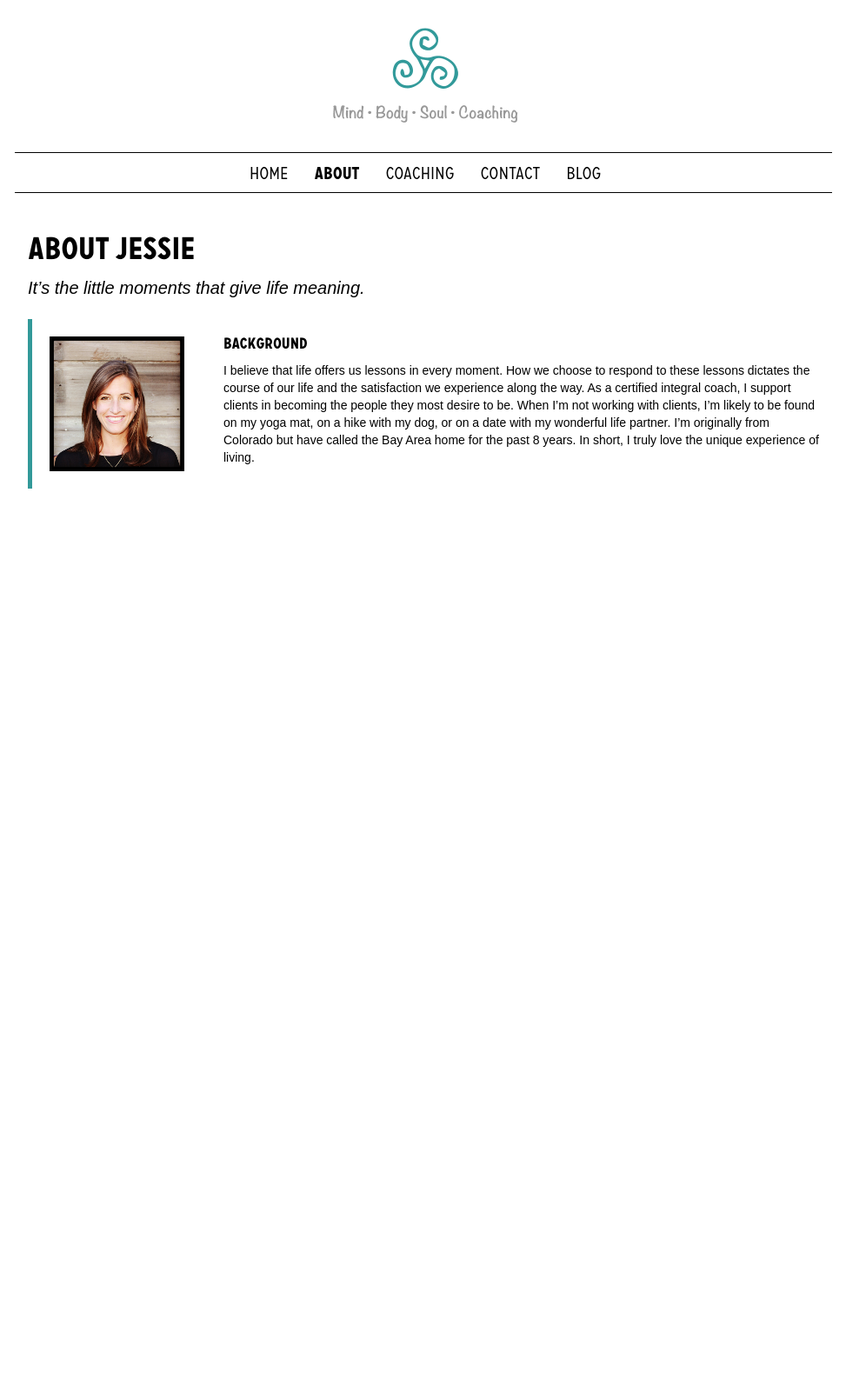
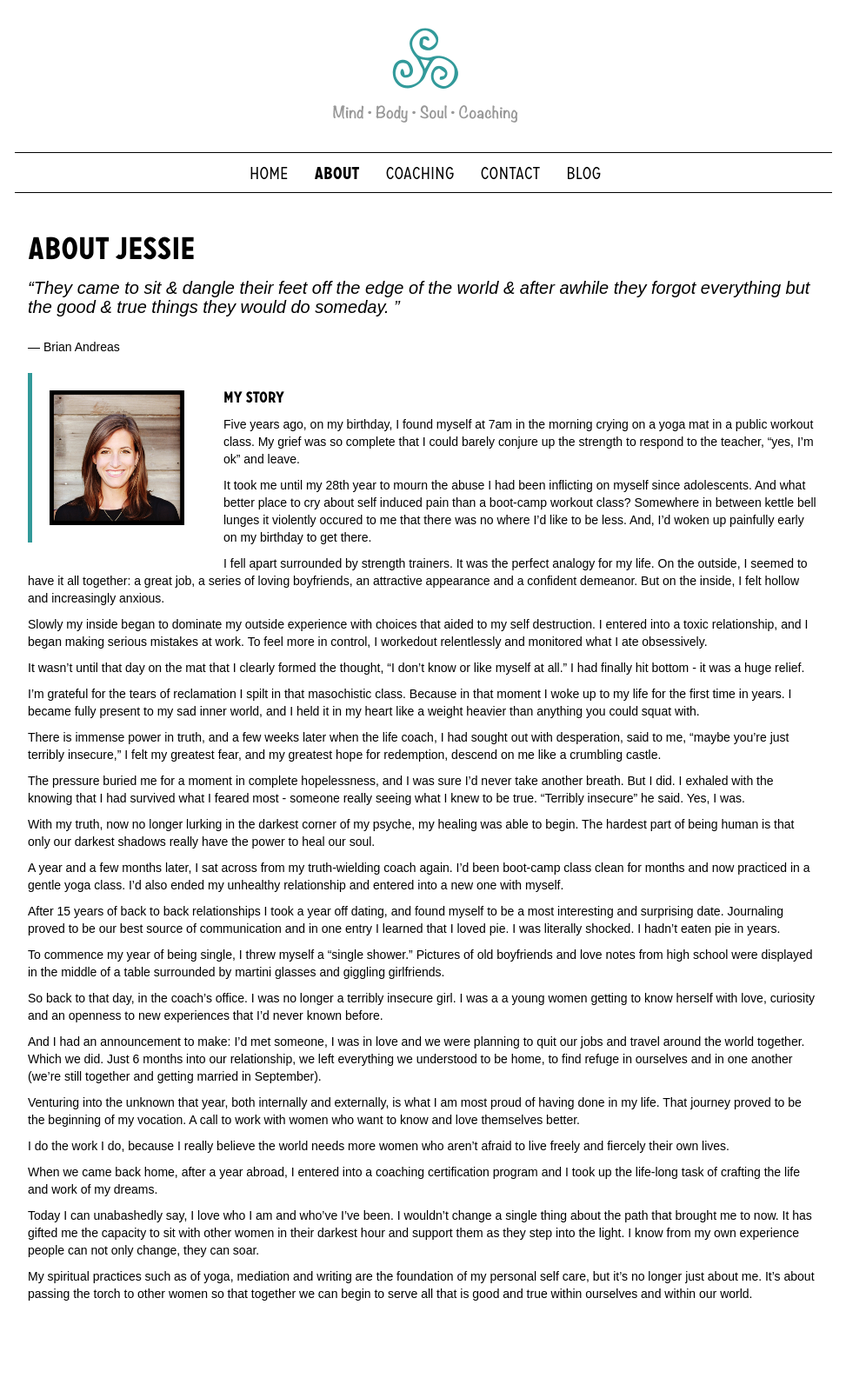
Before and after one commit to kylemaclaren/jessiecurtner, a Jekyll site: the page built from about.md, in a window 1280 px wide. Shown: the whole page at 87% size, without its empty margins (153-1126 px from the left). Built offline with Jekyll 4.4.1, drawn with Linux system fonts in a browser that asks for light colours; nearby versions of some CDN libraries; before the commit the page ends 900 px from its top, so only the background shows below that.

Commit message:
Update about.md

```diff
--- a/about.md
+++ b/about.md
@@ -4,13 +4,50 @@ title: About Jessie
 permalink: /about/
 ---
 
-### It's the little moments that give life meaning.
+### “They came to sit & dangle their feet off the edge of the world & after awhile they forgot everything but the good & true things they would do someday. ”
+― Brian Andreas
 
 <div class="profile" markdown="1">
 <img class="profile-pic" src="/img/profile.png" />
 
-#### Background
+#### My Story
 
-I believe that life offers us lessons in every moment. How we choose to respond to these lessons dictates the course of our life and the satisfaction we experience along the way. As a certified integral coach, I support clients in becoming the people they most desire to be. When I'm not working with clients, I'm likely to be found on my yoga mat, on a hike with my dog, or on a date with my wonderful life partner. I'm originally from Colorado but have called the Bay Area home for the past 8 years. In short, I truly love the unique experience of living.
+Five years ago, on my birthday, I found myself at 7am in the morning crying on a yoga mat in a public workout class. My grief was so complete that I could barely conjure up the strength to respond to the teacher, “yes, I’m ok” and leave.
+
+It took me until my 28th year to mourn the abuse I had been inflicting on myself since adolescents. And what better place to cry about self induced pain than a boot-camp workout class? Somewhere in between kettle bell lunges it violently occured to me that there was no where I’d like to be less. And, I’d woken up painfully early on my birthday to get there.
+
+I fell apart surrounded by strength trainers. It was the perfect analogy for my life. On the outside, I seemed to have it all together: a great job, a series of loving boyfriends, an attractive appearance and a confident demeanor. But on the inside, I felt hollow and increasingly anxious.
+
+Slowly my inside began to dominate my outside experience with choices that aided to my self destruction. I entered into a toxic relationship, and I began making serious mistakes at work. To feel more in control, I workedout relentlessly and monitored what I ate obsessively.
+
+It wasn’t until that day on the mat that I clearly formed the thought, “I don’t know or like myself at all.”  I had finally hit bottom - it was a huge relief.
+
+I’m grateful for the tears of reclamation I spilt in that masochistic class. Because in that moment I woke up to my life for the first time in years. I became fully present to my sad inner world, and I held it in my heart like a weight heavier than anything you could squat with.
+
+There is immense power in truth, and a few weeks later when the life coach, I had sought out with desperation, said to me, “maybe you’re just terribly insecure,” I felt my greatest fear, and my greatest hope for redemption, descend on me like a crumbling castle.
+
+The pressure buried me for a moment in complete hopelessness, and I was sure I’d never take another breath. But I did. I exhaled with the knowing that I had survived what I feared most - someone really seeing what I knew to be true. “Terribly insecure” he said. Yes, I was.
+
+With my truth, now no longer lurking in the darkest corner of my psyche, my healing was able to begin. The hardest part of being human is that only our darkest shadows really have the power to heal our soul.
+
+A year and a few months later, I sat across from my truth-wielding coach again. I’d been boot-camp class clean for months and now practiced in a gentle yoga class. I’d also ended my unhealthy relationship and entered into a new one with myself.
+
+After 15 years of back to back relationships I took a year off dating, and found myself to be a most interesting and surprising date. Journaling proved to be our best source of communication and in one entry I learned that I loved pie. I was literally shocked. I hadn’t eaten pie in years.
+
+To commence my year of being single, I threw myself a “single shower.” Pictures of old boyfriends and love notes from high school were displayed in the middle of a table surrounded by martini glasses and giggling girlfriends.
+
+So back to that day, in the coach's office. I was no longer a terribly insecure girl. I was a a young women getting to know herself with love, curiosity and an openness to new experiences that I’d never known before.
+
+And I had an announcement to make: I’d met someone, I was in love and we were planning to quit our jobs and travel around the world together. Which we did. Just 6 months into our relationship, we left everything we understood to be home, to find refuge in ourselves and in one another (we’re still together and getting married in September).
+
+Venturing into the unknown that year, both internally and externally, is what I am most proud of having done in my life. That journey proved to be the beginning of my vocation. A call to work with women who want to know and love themselves better.
+
+I do the work I do, because I really believe the world needs more women who aren’t afraid to live freely and fiercely their own lives.
+
+When we came back home, after a year abroad, I entered into a coaching certification program and I took up the life-long task of crafting the life and work of my dreams.
+
+Today I can unabashedly say, I love who I am and who’ve I’ve been. I wouldn’t change a single thing about the path that brought me to now. It has gifted me the capacity to sit with other women in their darkest hour and support them as they step into the light. I know from my own experience people can not only change, they can soar.
+
+My spiritual practices such as of yoga, mediation and writing are the foundation of my personal self care, but it’s no longer just about me. It’s about passing the torch to other women so that together we can begin to serve all that is good and true within ourselves and within our world.
 
 </div>
```
